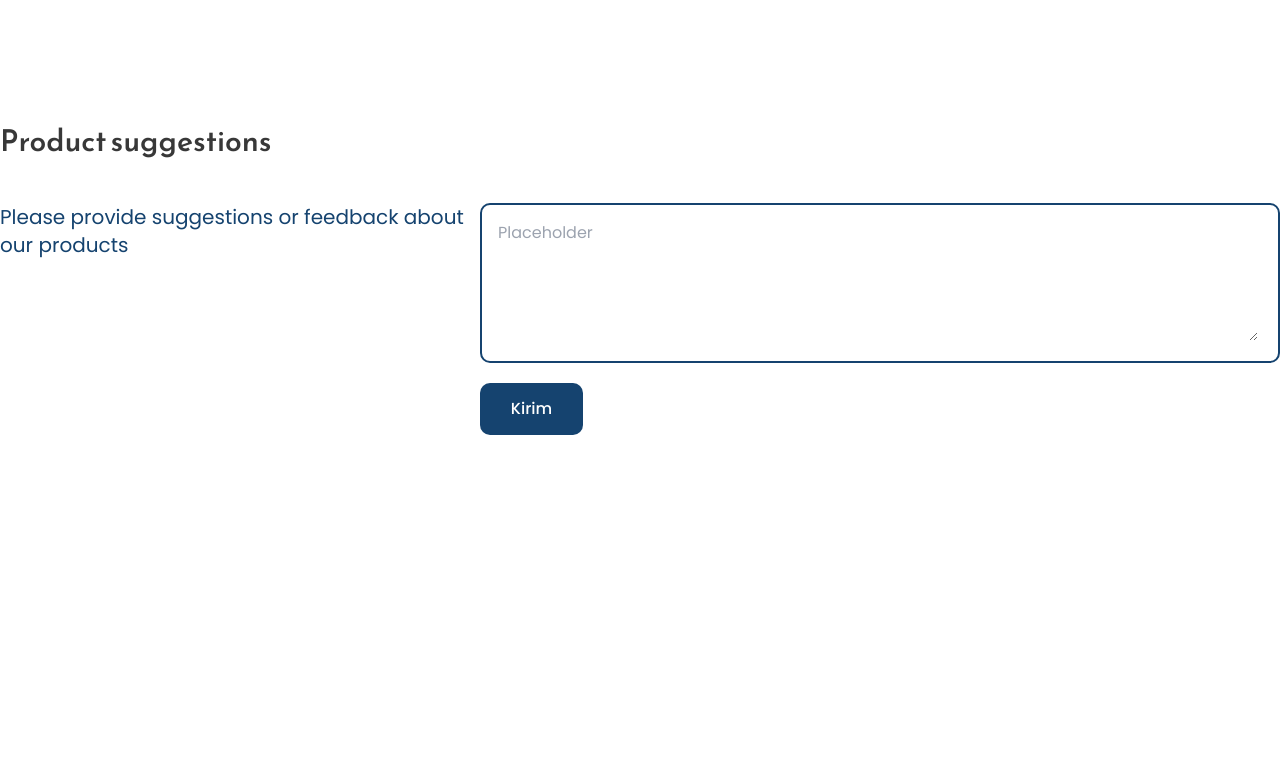
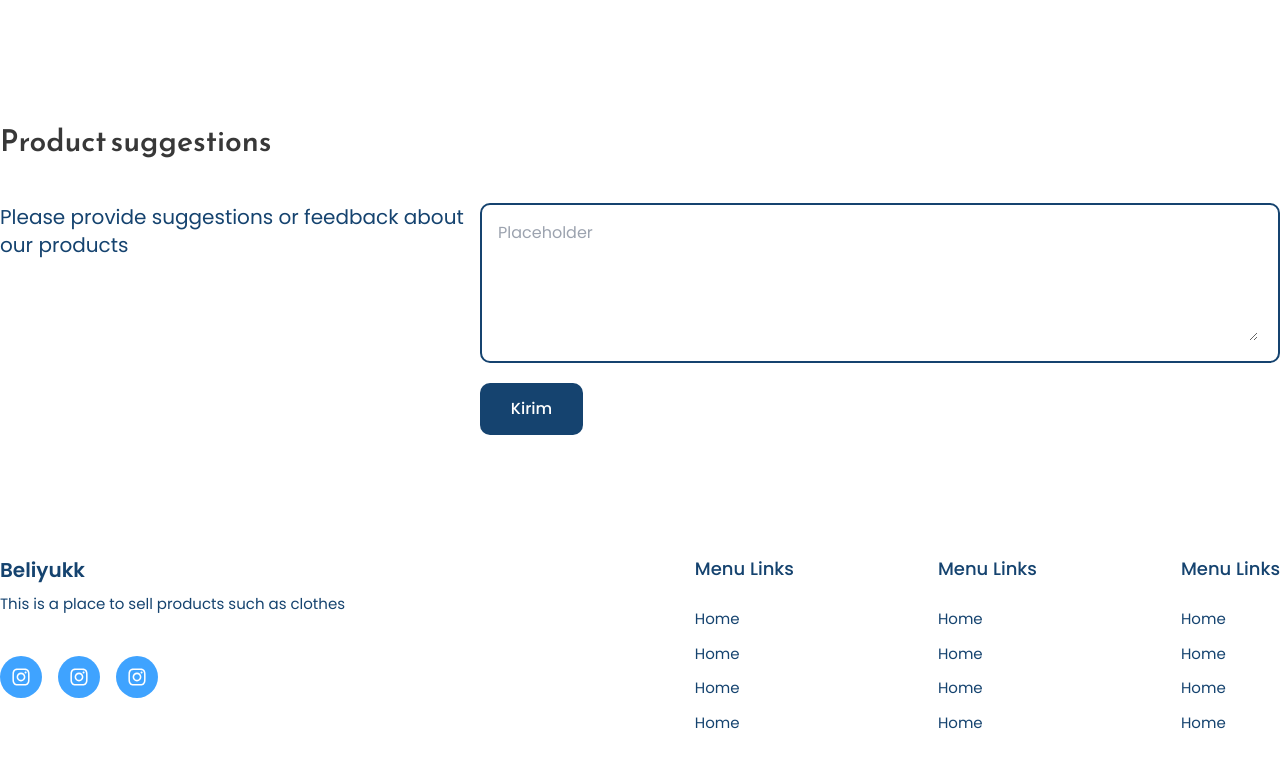
Before and after one commit to mochfarrel06/beliyukk, a React (Create React App) app: page / in a window 1280 px wide. Shown: the part 2724-3492 px from the top of the page. Before the commit the page ends 3379 px from the top, so only its background shows below. Built offline with nearby package versions, Linux system fonts and the light colour scheme.

Commit message:
Menambahkan footer

```diff
--- /dev/null
+++ b/src/components/footer/FooterSession.tsx
@@ -0,0 +1,61 @@
+import React from 'react';
+import { AiOutlineInstagram } from 'react-icons/ai';
+
+const FooterSession = () => {
+  return (
+    <>
+      <div className="w-full">
+        <div className="container w-full mx-auto py-[60px] flex justify-between ">
+          <div className="flex flex-col gap-10">
+            <div className="flex flex-col gap-2">
+              <h5 className="text-[20px] text-c4 font-semibold">Beliyukk</h5>
+              <p className="text-[15px] text-c4 font-normal">This is a place to sell products such as clothes</p>
+            </div>
+            <div className="flex gap-4">
+              <div className="w-[42px] h-[42px] bg-c1 rounded-full flex justify-center items-center">
+                <AiOutlineInstagram className="text-[22px] text-c6" />
+              </div>
+              <div className="w-[42px] h-[42px] bg-c1 rounded-full flex justify-center items-center">
+                <AiOutlineInstagram className="text-[22px] text-c6" />
+              </div>
+              <div className="w-[42px] h-[42px] bg-c1 rounded-full flex justify-center items-center">
+                <AiOutlineInstagram className="text-[22px] text-c6" />
+              </div>
+            </div>
+          </div>
+          <div className="flex gap-36">
+            <div className="flex flex-col gap-[26px]">
+              <div className="text-c4 font-medium text-[18px]">Menu Links</div>
+              <div className="flex flex-col gap-3">
+                <p className="text-c4 text-[15px] font-normal">Home</p>
+                <p className="text-c4 text-[15px] font-normal">Home</p>
+                <p className="text-c4 text-[15px] font-normal">Home</p>
+                <p className="text-c4 text-[15px] font-normal">Home</p>
+              </div>
+            </div>
+            <div className="flex flex-col gap-[26px]">
+              <div className="text-c4 font-medium text-[18px]">Menu Links</div>
+              <div className="flex flex-col gap-3">
+                <p className="text-c4 text-[15px] font-normal">Home</p>
+                <p className="text-c4 text-[15px] font-normal">Home</p>
+                <p className="text-c4 text-[15px] font-normal">Home</p>
+                <p className="text-c4 text-[15px] font-normal">Home</p>
+              </div>
+            </div>
+            <div className="flex flex-col gap-[26px]">
+              <div className="text-c4 font-medium text-[18px]">Menu Links</div>
+              <div className="flex flex-col gap-3">
+                <p className="text-c4 text-[15px] font-normal">Home</p>
+                <p className="text-c4 text-[15px] font-normal">Home</p>
+                <p className="text-c4 text-[15px] font-normal">Home</p>
+                <p className="text-c4 text-[15px] font-normal">Home</p>
+              </div>
+            </div>
+          </div>
+        </div>
+      </div>
+    </>
+  );
+};
+
+export default FooterSession;
--- a/src/components/other/SuggestionPage.tsx
+++ b/src/components/other/SuggestionPage.tsx
@@ -3,7 +3,7 @@ import React from 'react';
 const SuggestionPage = () => {
   return (
     <>
-      <div className="w-full mb-40">
+      <div className="w-full">
         <div className="container w-full mx-auto py-[60px] flex flex-col gap-10">
           <div className="text-[30px] font-medium font-reemkufi">Product suggestions</div>
           <div className="flex">
--- /dev/null
+++ b/src/components/social/SocialMedia.tsx
@@ -0,0 +1,13 @@
+import React from 'react';
+
+const SocialMedia = () => {
+  return (
+    <>
+      <div className="w-[42px] h-[42px] bg-c1 rounded-full">
+        <div></div>
+      </div>
+    </>
+  );
+};
+
+export default SocialMedia;
--- a/src/pages/homepage/HomePage.tsx
+++ b/src/pages/homepage/HomePage.tsx
@@ -1,4 +1,5 @@
 import React from 'react';
+import FooterSession from '../../components/footer/FooterSession';
 import NavbarSession from '../../components/navbar/NavbarSession';
 import LandingPage from '../../components/other/LandingPage';
 import NewsCollection from '../../components/other/NewsCollection';
@@ -13,6 +14,7 @@ const HomePage = () => {
       <ProductContainer />
       <NewsCollection />
       <SuggestionPage />
+      <FooterSession />
     </React.Fragment>
   );
 };
```
